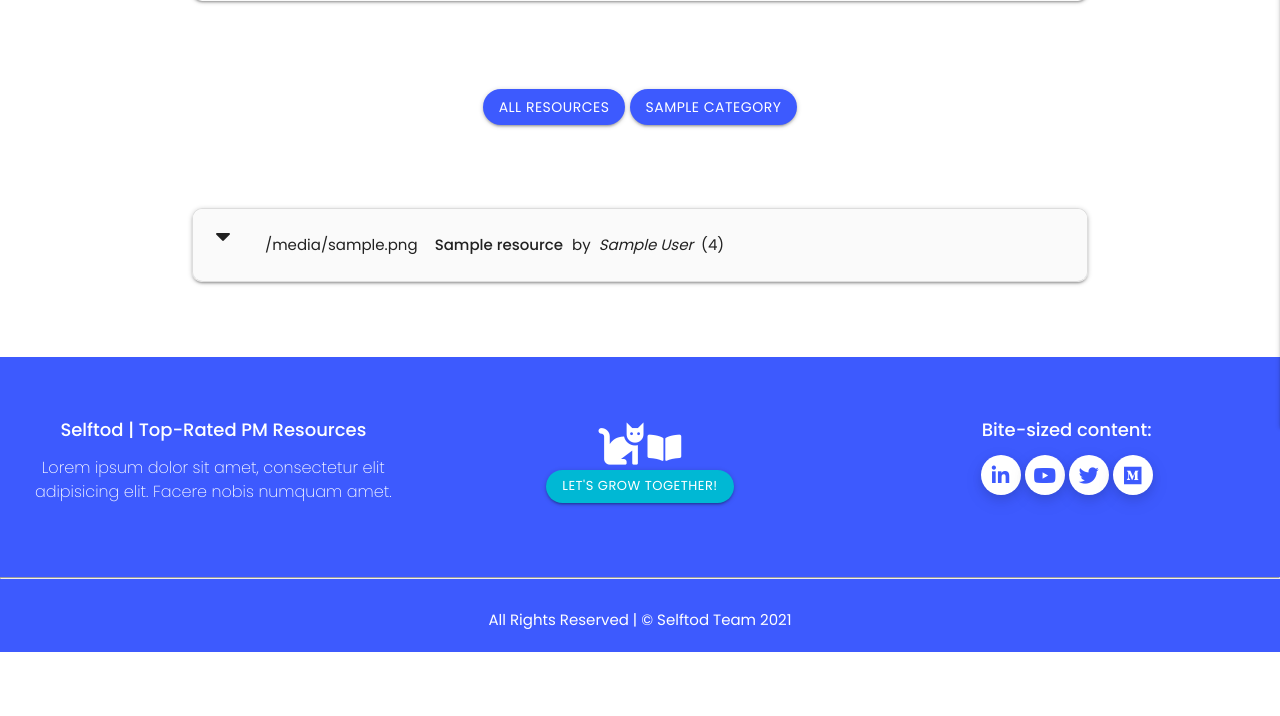
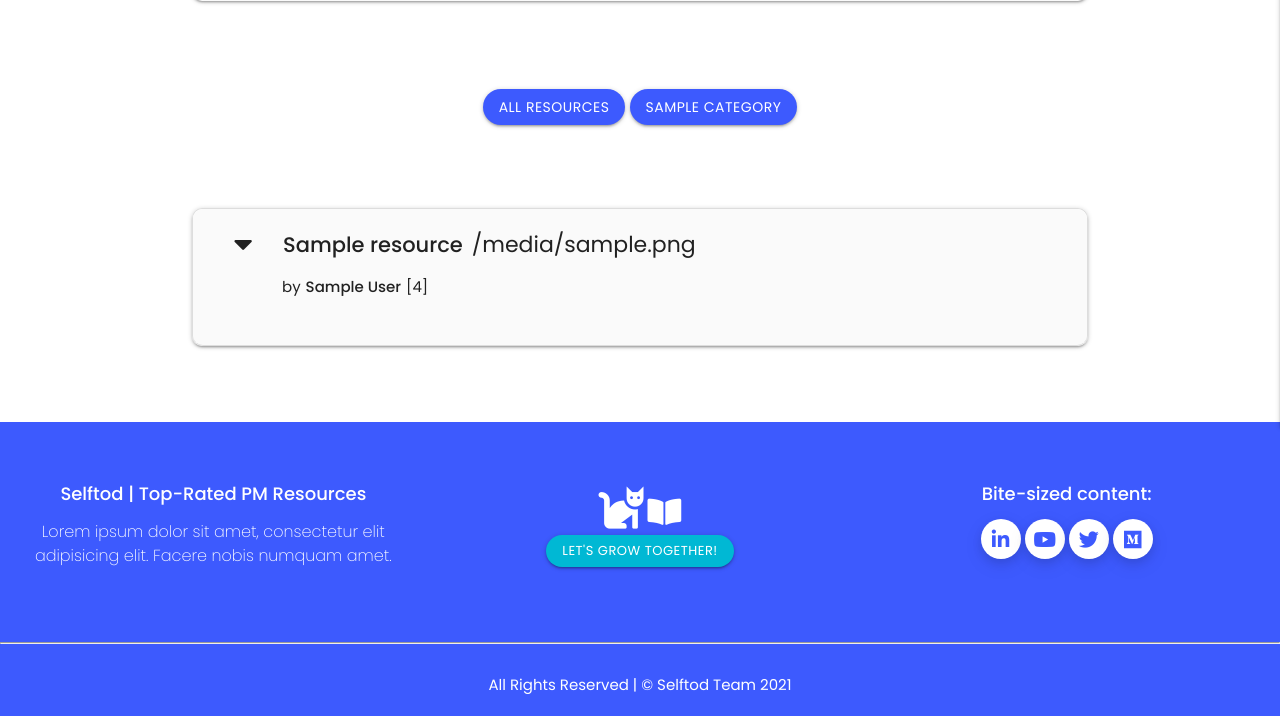
Before and after one commit to effiemanyos/ms3-pmresources, a Flask app: page / in a window 1280 px wide. Shown: the part 433-1149 px from the top of the page. Before the commit the page ends 1085 px from the top, so only its background shows below. Run offline with Flask 2, Linux system fonts and the light colour scheme; a database or web service that is not in the repository returns one stand-in record (values such as "Sample title"); some libraries are stand-ins or nearby versions.

Commit message:
Change the look and feel of the resources page to a more visually pleasant one

```diff
--- a/static/css/style.css
+++ b/static/css/style.css
@@ -14,11 +14,6 @@
 
 .flashes h4 {
     line-height: 2;
-}
-
-.collapsible-header .col strong {
-    margin: 5px;
-    line-height: 42px;
 }
 
 /* ------------------------------------[ Home Page ]-------------------------------------- */
@@ -46,7 +41,7 @@
     background-attachment: fixed;
 }
 
-/* ------------------------------------[ All Resources Page ]-------------------------------------- */
+/* ------------------------------------[ Resources Page ]-------------------------------------- */
 
 /* Filter Styling */
 .category-filters {
@@ -65,6 +60,16 @@
     margin-bottom: 8px;
 }
 
+/* Accordion Title */
+.resource-title {
+    font-size: 21px;
+}
+
+/* Accordion Subtitle */
+.resource-subtitle {
+    font-size: 15px;
+}
+
 /* Search Bar Styling */
 .searchbar-styling {
     border-radius: 10px;
@@ -76,7 +81,17 @@
     margin: 5px 0;
 }
 
-/* ------------------------------------[ Add New Resources Page ]-------------------------------------- */
+.collapsible-header .col strong {
+    margin: 5px;
+    line-height: 42px;
+}
+
+/* Dropdown Triangle */
+.dropdown-icon {
+    margin: 5px;
+}
+
+/* ------------------------------------[ Add New Resource Page ]-------------------------------------- */
 
 /* Form Styling */
 .form-styling {
--- a/templates/resources.html
+++ b/templates/resources.html
@@ -58,9 +58,23 @@
             {% for resource in resources %}
             <li>
                 <div class="collapsible-header grey lighten-5 collapsible-styling">
-                    <!-- Delete & Edit Buttons -->
-                    <div class="col s3">
-                        <i class="fas fa-caret-down"></i>
+                    <!-- Dropdown Icon -->
+                    <div class="col s3 dropdown-icon">
+                        <i class="fas fa-caret-down right" style="font-size:30px"></i>
+                    </div>
+                    <!-- Resource Icon, Title, Author, Rating, Status -->
+                    <div class="col s9">
+                        <span class="resource-title"><strong>{{ resource.resource_title }}</strong></span>
+                        <span style="font-size:22px">{{ resource.resource_icon }}</span>
+                        <br>
+                        &nbsp;<span class="resource-subtitle">by<strong>{{ resource.resource_author }}</strong>[{{ resource.resource_rating }}]</span>
+                        {% if resource.is_done == "on" %}
+                        <i class="fas fa-check-circle tooltipped" style="font-size:15px" data-position="right"
+                            data-tooltip="DONE!"></i>
+                        {% endif %}
+                        <br>
+                        <br>
+                        <!-- Delete & Edit Buttons -->
                         {% if session.user|lower == resource.created_by|lower %}
                         <button data-target="modal1" class="btn-small red button-styling
                             text-shadow modal-trigger">Delete</button>
@@ -68,17 +82,9 @@
                             class="btn-small cyan accent-4 button-styling">Edit</a>
                         {% endif %}
                     </div>
-                    <!-- Resource Icon, Title, Author, Creation Date -->
-                    <div class="col s9">
-                        &nbsp;&nbsp;&nbsp;{{ resource.resource_icon }} &nbsp;
-                        <strong>{{ resource.resource_title }}</strong> by&nbsp;
-                        <em>{{ resource.resource_author }}</em>&nbsp;&nbsp;({{ resource.resource_rating }})
-                        {% if resource.is_done == "on" %}
-                        <i class="fas fa-check-circle tooltipped" style="font-size:15px" data-position="right"
-                            data-tooltip="DONE!"></i>
-                        {% endif %}
-                    </div>
+
                 </div>
+
                 <!-- Resource Collapsible Body -->
                 <div class="collapsible-body">
                     <p><strong><i class="fas fa-th"></i>&nbsp; Category:</strong> {{ resource.category_name }}</p>
```
